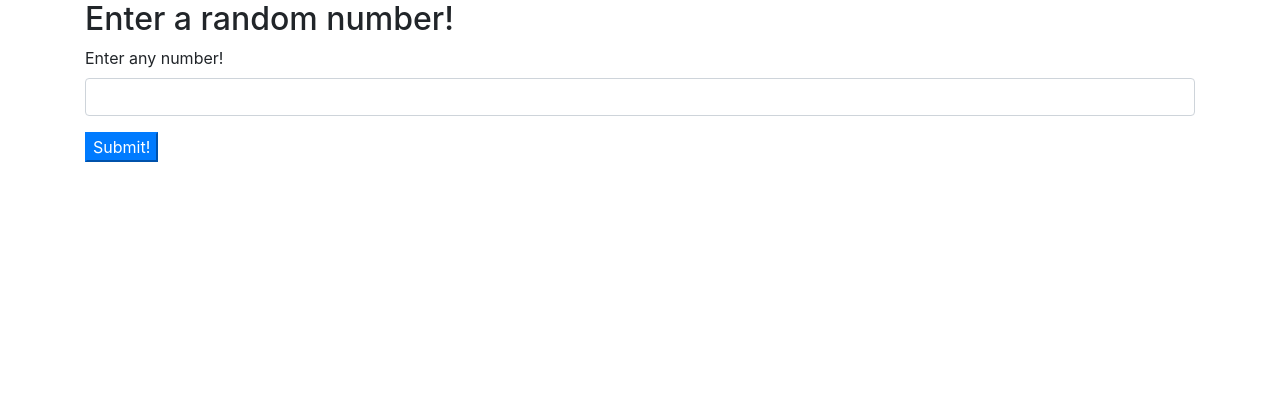
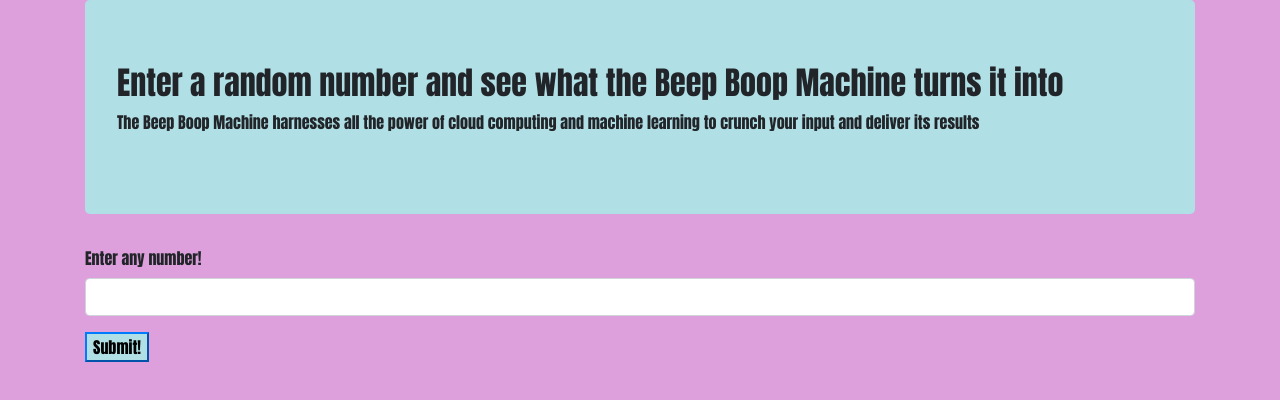
Before and after one commit to Dave-Sterry/BeepBoop, a plain HTML site: page index.html in a window 1280 px wide. Drawn offline with Linux system fonts and the light colour scheme.

Commit message:
add css styling

```diff
--- a/css/styles.css
+++ b/css/styles.css
@@ -0,0 +1,16 @@
+body {
+  background-color: plum;
+  font-family: Impact, Haettenschweiler, 'Arial Narrow Bold', sans-serif;
+}
+
+.jumbotron {
+background-color: powderblue;
+}
+
+.btn-primary {
+  background-color: powderblue;
+  color: black;
+}
+.btn-primary:hover {
+background-color: rebeccapurple;
+}
--- a/index.html
+++ b/index.html
@@ -9,7 +9,10 @@
 </head>
 <body>
   <div class="container">
-    <h2>Enter a random number!</h2>
+    <div class="jumbotron">
+    <h2>Enter a random number and see what the Beep Boop Machine turns it into</h2>
+    <p>The Beep Boop Machine harnesses all the power of cloud computing and machine learning to crunch your input and deliver its results</p>
+  </div>
     <div>
       <form id="userInput">
         <div class="form-group">
@@ -18,7 +21,6 @@
         </div>
         <button type='submit' class='btn-primary'>Submit!</button>
 
-
       </form>
     </div>
     <p id="output"></p>
```
Also changed, not shown: 1 other file.
